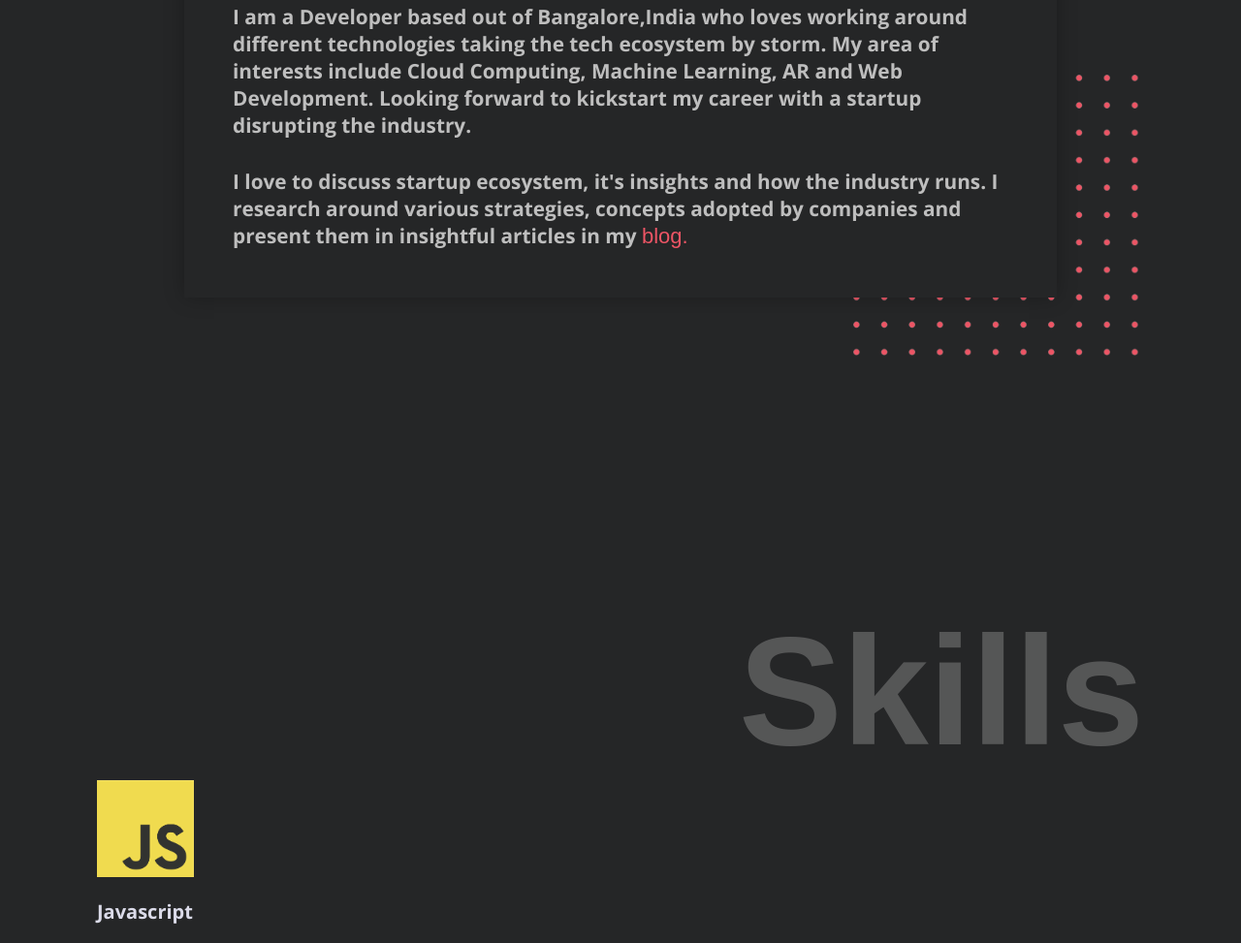
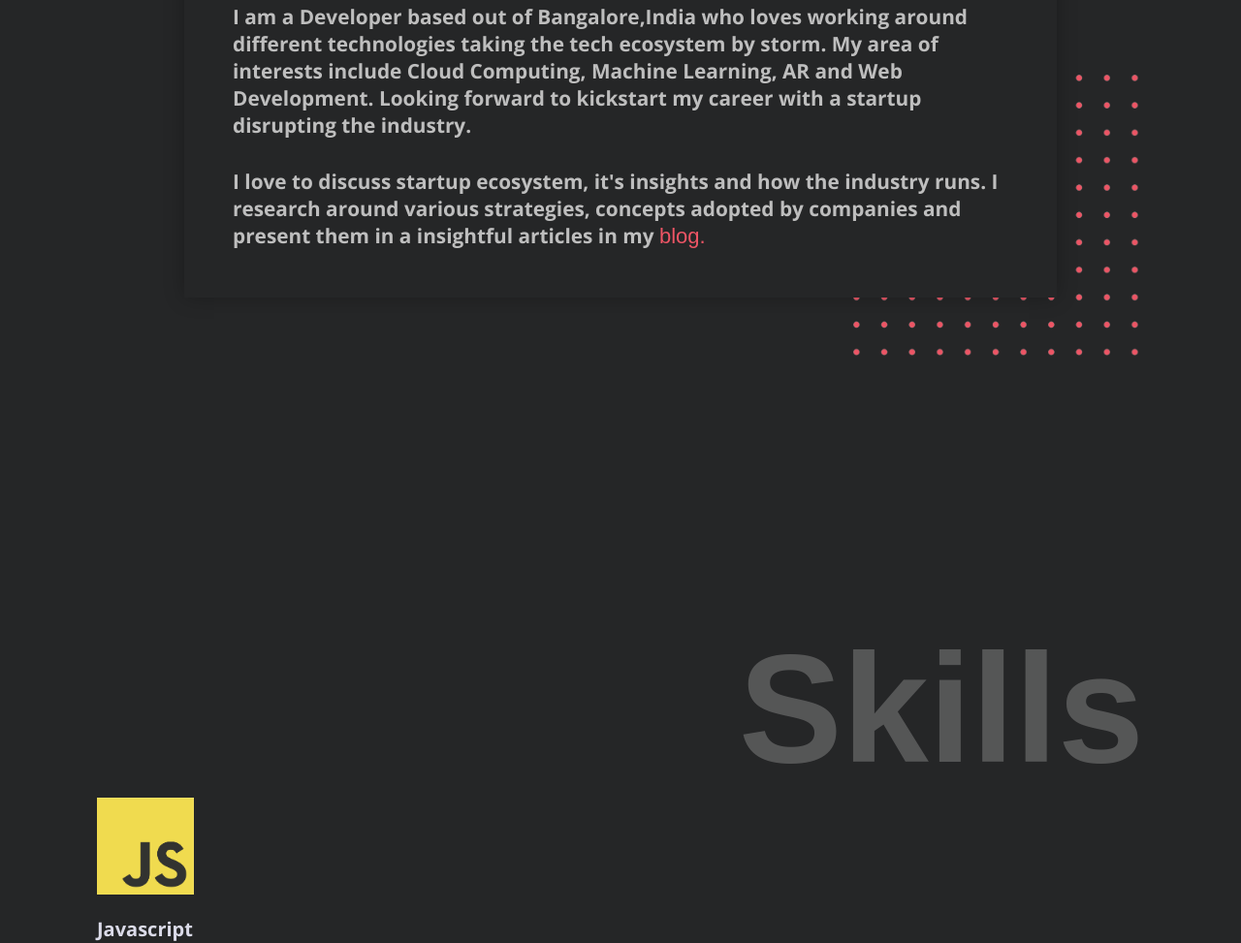
Before and after one commit to yashraj2312/portfolio_yash, a plain HTML site: page index.html in a window 1280 px wide. Shown: the part 1110-2083 px from the top of the page at 97% size. Drawn offline with nearby package versions, Linux system fonts and the light colour scheme.

Commit message:
Update index.html

```diff
--- a/index.html
+++ b/index.html
@@ -133,12 +133,13 @@
           AR and Web Development. Looking forward to kickstart my career with a startup disrupting the industry.
       </p>
       <p>I love to discuss startup ecosystem, it's insights and how the industry runs.
-        I research around various strategies, concepts adopted by companies and present them in
+        I research around various strategies, concepts adopted by companies and present them in a
         insightful articles in my <a href="http://www.intotheinsights.com/articles" style="font-size: 22px; color:rgb(237,85,101)">blog.</a>
       </p>
     </div>
     <img src="img/dotted-shape.png" alt="">
   </div>
+  <br>
 <br>
 <br>
   <div class="container skills" id="skills">
```
